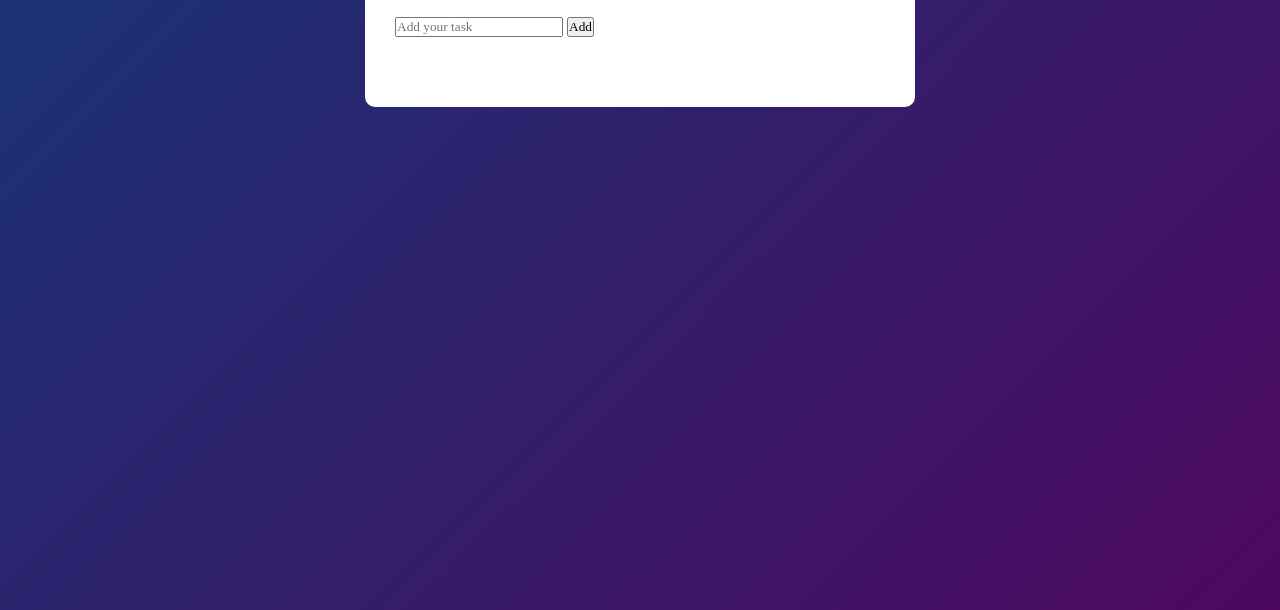
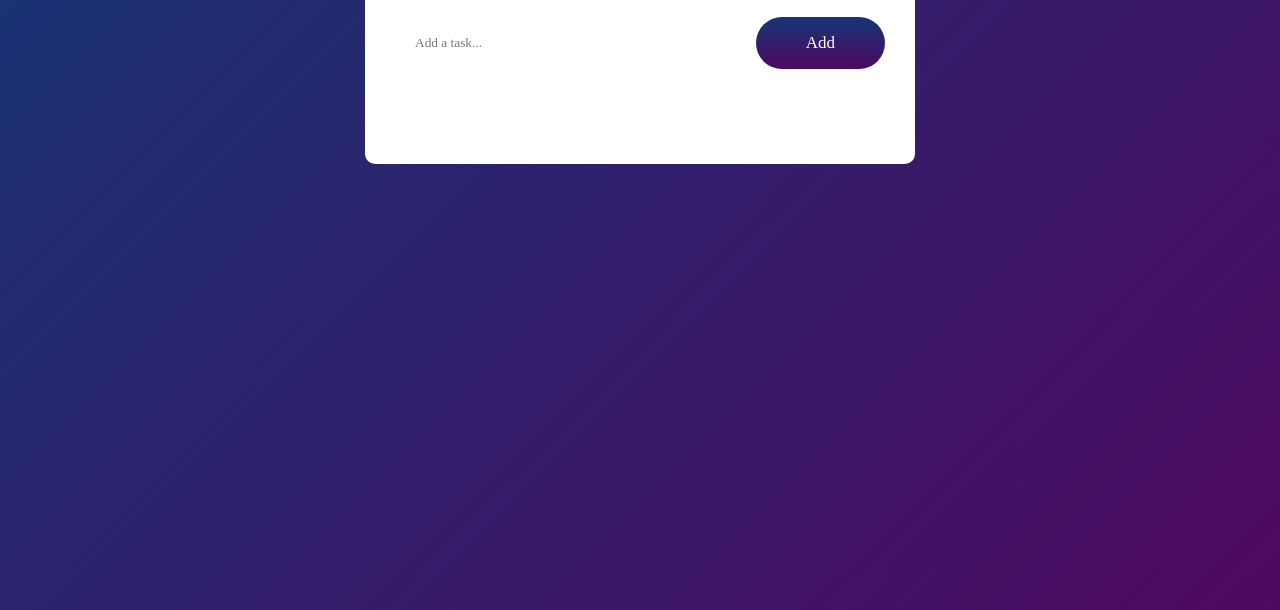
Before and after one commit to MilaniTetani/Task-Manager-To-Do-List-, a plain HTML site: page index.html in a window 1280 px wide. Shown: the part 190-800 px from the top of the page. Drawn offline with Linux system fonts and the light colour scheme.

Commit message:
Button & input box design

```diff
--- a/index.html
+++ b/index.html
@@ -13,7 +13,7 @@
             <div class="todo-app">
                 <h2>To-Do List <img src="images/checklist.jpg"></h2>
                 <div class="row">
-                    <input type="text" id="inputBox" placeholder="Add your task">
+                    <input type="text" id="inputBox" placeholder="Add a task...">
                     <button>Add</button>
                 </div>
             </div>
--- a/style.css
+++ b/style.css
@@ -31,3 +31,31 @@
     width: 55px;
     margin-left: 10px; /* space between icon and text*/
 }
+.row {
+    align-items: center;
+    background: #fff;
+    border-radius: 30px;
+    justify-content: space-between;
+    display: flex;
+    margin-bottom: 25px;  /*increase the buttom of the rows by 25px*/
+    padding-left: 10px;  /* shifts the inputbox 10px from the left (to right)*/
+}
+
+input {
+    border: none;  /*removes the border around the input box*/
+    flex: 1;  /*takes full width*/
+    outline: none;
+    background: transparent;
+    padding: 10px;
+}
+button {
+    border: none;
+    outline: none;
+    background: linear-gradient(180deg, #153677, #4e085f);
+    color: #fff;
+    cursor: pointer;
+    /*     top&buttom|left&right*/
+    padding: 16px 50px;
+    font-size: 17px;
+    border-radius: 40px;
+}
```
